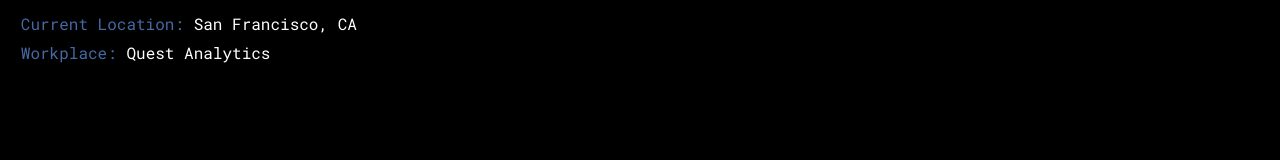
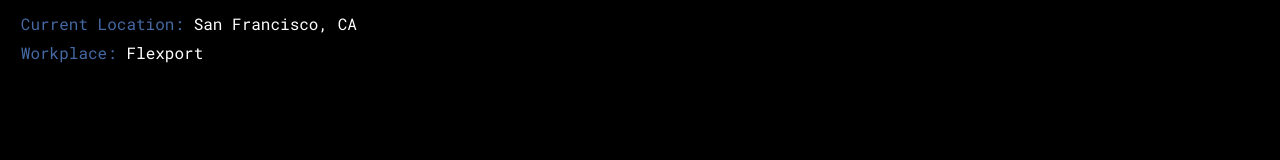
Before and after one commit to esjayrockz/website, a React (Create React App) app: page / in a window 1280 px wide. Shown: the top 160 px of the page. Built offline with nearby package versions, Linux system fonts and the light colour scheme; no server answers.

Commit message:
Update workplace

```diff
--- a/src/Location.js
+++ b/src/Location.js
@@ -51,7 +51,7 @@
           </Spring>}
         <span onClick={changeUnit} className="location-link link">{`${String.fromCharCode(8618)} ${unit === 'C' ? 'F' : 'C'}°`}</span>
       </p> }
-      <p><span className="location-content">Workplace: </span>Quest Analytics</p>
+      <p><span className="location-content">Workplace: </span>Flexport</p>
     </div>
   );
 }
```
